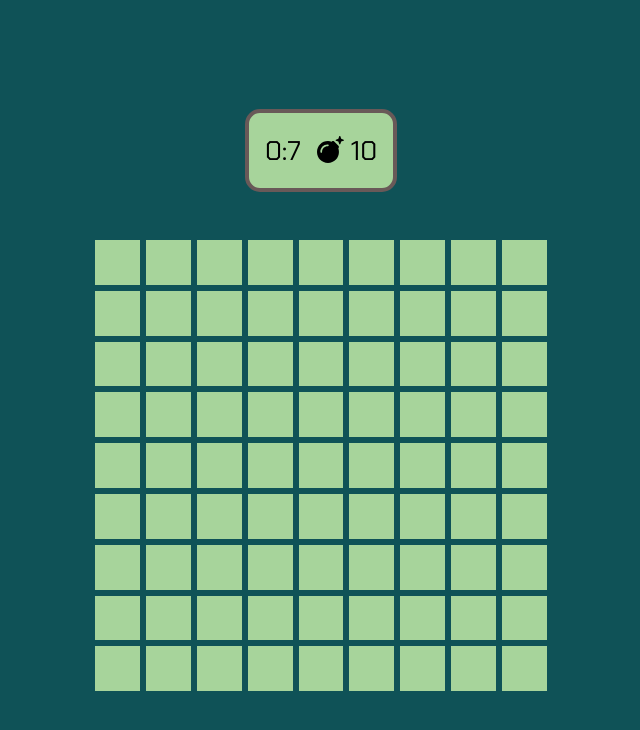
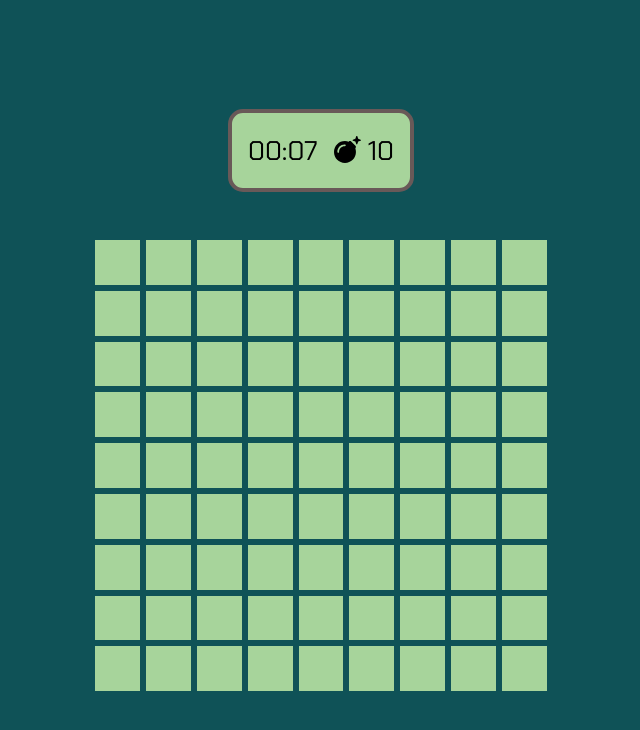
Before and after one commit to AndreaLupo/minesweeper, a Vue app: page /play in a window 1280 px wide. Shown: the top 730 px of the page, without its empty margins (319-959 px from the left). Built offline with nearby package versions, Linux system fonts and the light colour scheme.

Commit message:
Improve  timer format

```diff
--- a/src/components/game/GameTimer.vue
+++ b/src/components/game/GameTimer.vue
@@ -13,8 +13,12 @@ const { gameDuration } = storeToRefs(gameStore);
 const duration = computed(() => {
   const minutes = Math.floor(gameDuration.value.seconds / 60);
   const seconds = gameDuration.value.seconds % 60;
-  return `${minutes}:${seconds}`;
+  return `${padTo2Digits(minutes)}:${padTo2Digits(seconds)}`;
 });
+
+function padTo2Digits(num: number) {
+  return num.toString().padStart(2, "0");
+}
 </script>
 
 <style scoped lang="scss"></style>
```
